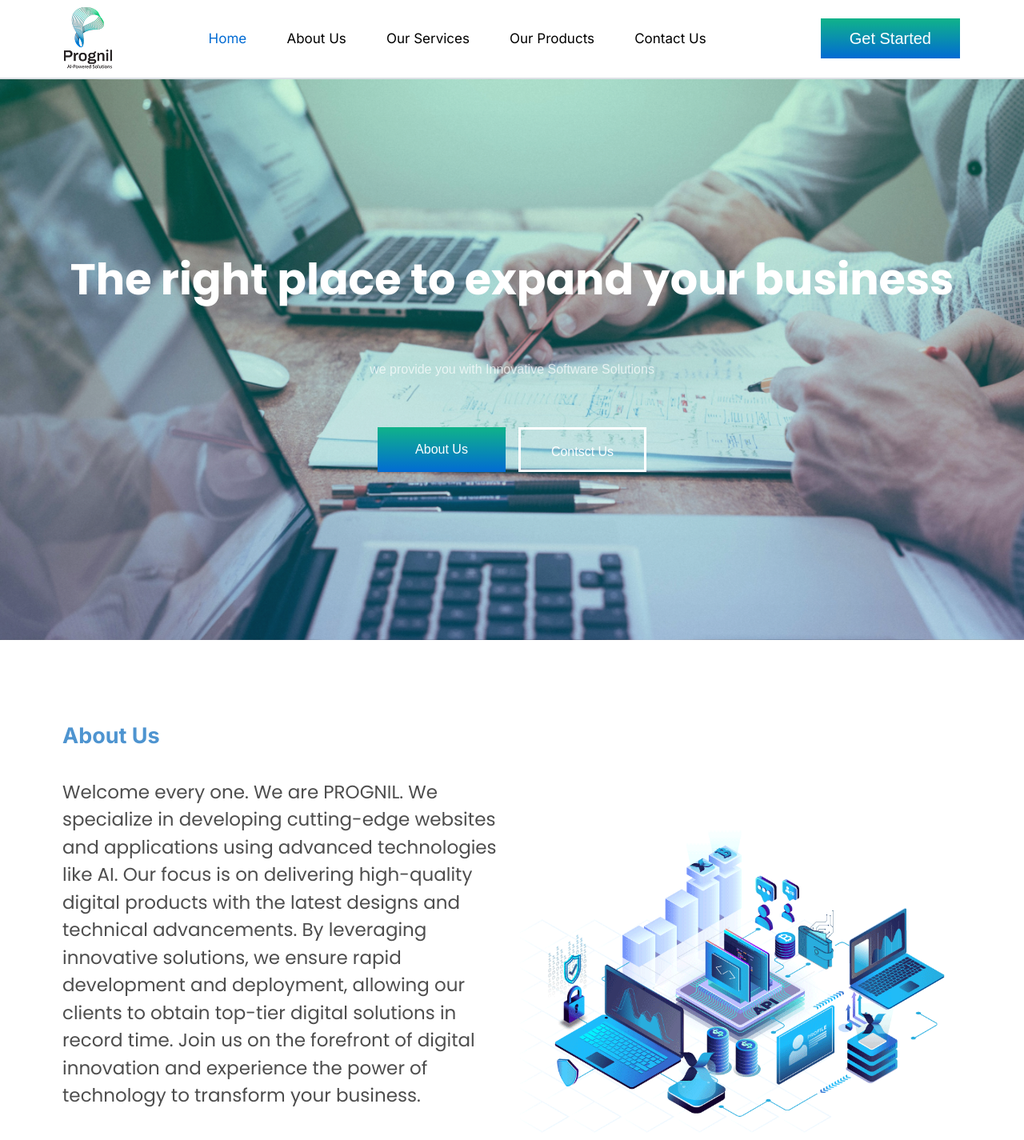
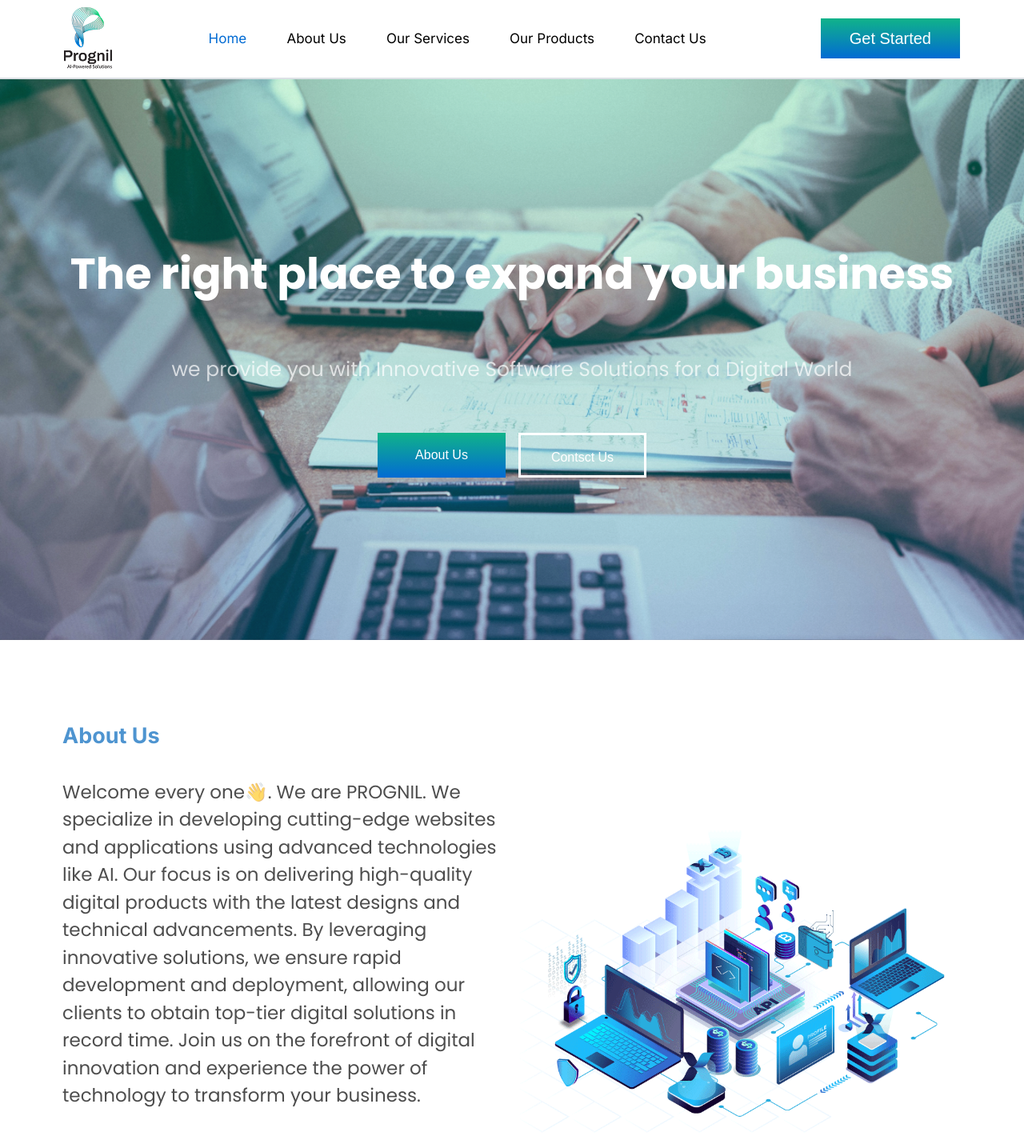
Before and after one commit to rami810/Prognil, a Next.js app: page / in a window 1280 px wide. Shown: the top 1425 px of the page at 80% size. Built offline with nearby package versions, Linux system fonts and the light colour scheme.

Commit message:
final update

```diff
--- a/src/app/components/aboutus.tsx
+++ b/src/app/components/aboutus.tsx
@@ -37,7 +37,7 @@ function Aboutus({
             About Us
           </h1>
           <p className="font-poppins font-light max-w-[610px] text-[clamp(16px,2vw,23px)] text-[#000000B2]">
-            Welcome every one. We are PROGNIL. We specialize in developing
+            Welcome every one👋. We are PROGNIL. We specialize in developing
             cutting-edge websites and applications using advanced technologies
             like AI. Our focus is on delivering high-quality digital products
             with the latest designs and technical advancements. By leveraging
--- a/src/app/components/header.tsx
+++ b/src/app/components/header.tsx
@@ -1,9 +1,3 @@
-
-
-
-
-
-
 "use client";
 
 import Image from "next/image";
@@ -25,8 +19,11 @@ function Header() {
   return (
     <header className="border-b-2 border-[#DDE1E6] bg-white py-[9.4px] ">
       <div className="grid grid-cols-12 items-center">
-
-        <div className="col-span-2 grid justify-items-start ps-[80px]">
+        <Link
+          href="/"
+          className="col-span-2 grid justify-items-start ps-[80px]"
+        >
+          <div>
             <Image
               className="w-[60px] h-[78px]"
               alt="Logo"
@@ -37,13 +34,15 @@ function Header() {
               priority
             />
           </div>
+        </Link>
 
         <div className="col-span-7 text-[17px] font-inter">
           <ul className="flex justify-center pe-[30px] gap-[7%]">
             {links.map(({ href, label }) => {
               const isActive =
                 pathname === href ||
-                (href.startsWith("/ourServices") && pathname === "/ourServices");
+                (href.startsWith("/ourServices") &&
+                  pathname === "/ourServices");
 
               return (
                 <li key={href} className="relative group">
@@ -55,7 +54,11 @@ function Header() {
                       }}
                       className={`
                         transition-colors duration-300
-                        ${isActive ? "blue1" : "text-black group-hover:text-[var(--second)]"}
+                        ${
+                          isActive
+                            ? "blue1"
+                            : "text-black group-hover:text-[var(--second)]"
+                        }
                       `}
                     >
                       {label}
@@ -68,7 +71,11 @@ function Header() {
                       href={href}
                       className={`
                         transition-colors duration-300
-                        ${isActive ? "blue1" : "text-black group-hover:text-[var(--second)]"}
+                        ${
+                          isActive
+                            ? "blue1"
+                            : "text-black group-hover:text-[var(--second)]"
+                        }
                       `}
                     >
                       {label}
@@ -84,15 +91,14 @@ function Header() {
         </div>
 
         <div className="col-span-3 grid justify-items-end pe-[80px]">
+          <Link href="/contactUs">
             <Button
               title="Get Started"
               clssName="
               text-white
               hover:border
               border-transparent
-
               hover:![background-image:none] hover:!bg-transparent
-
               hover:text-[var(--second)]
               hover:border-[var(--second)]
               transition
@@ -103,8 +109,8 @@ function Header() {
               font-medium
             "
             />
+          </Link>
         </div>
-
       </div>
     </header>
   );
--- a/src/app/components/home.tsx
+++ b/src/app/components/home.tsx
@@ -27,8 +27,8 @@ function Home() {
             <h1 className="lg:text-[54px] md:text-[40px] px-5 text-center font-poppins font-bold ">
               The right place to expand your business
             </h1>
-            <p className="text-[#FFFFFFB2] font-poppin">
-              we provide you with Innovative Software Solutions
+            <p className="text-[#FFFFFFB2] font-poppins text-[25px]">
+            we provide you with Innovative Software Solutions for a Digital World
             </p>
 
             <span className="flex fle-col gap-4">
--- a/src/app/loading.tsx
+++ b/src/app/loading.tsx
@@ -23,7 +23,7 @@ function Loading() {
 
   return (
     <div
-      className={`loading-screen h-screen fixed z-[10000] top-0 left-0 bg-white w-full flex justify-center items-center transition-opacity duration-700 ${
+      className={`loading-screen h-screen fixed z-[10000] top-0 left-0 bg-white w-full text-black flex justify-center items-center transition-opacity duration-700 ${
         progress >= 100 ? "opacity-0" : "opacity-100"
       }`}
     >
```
Lines whose indentation alone changed are shown as unchanged.
